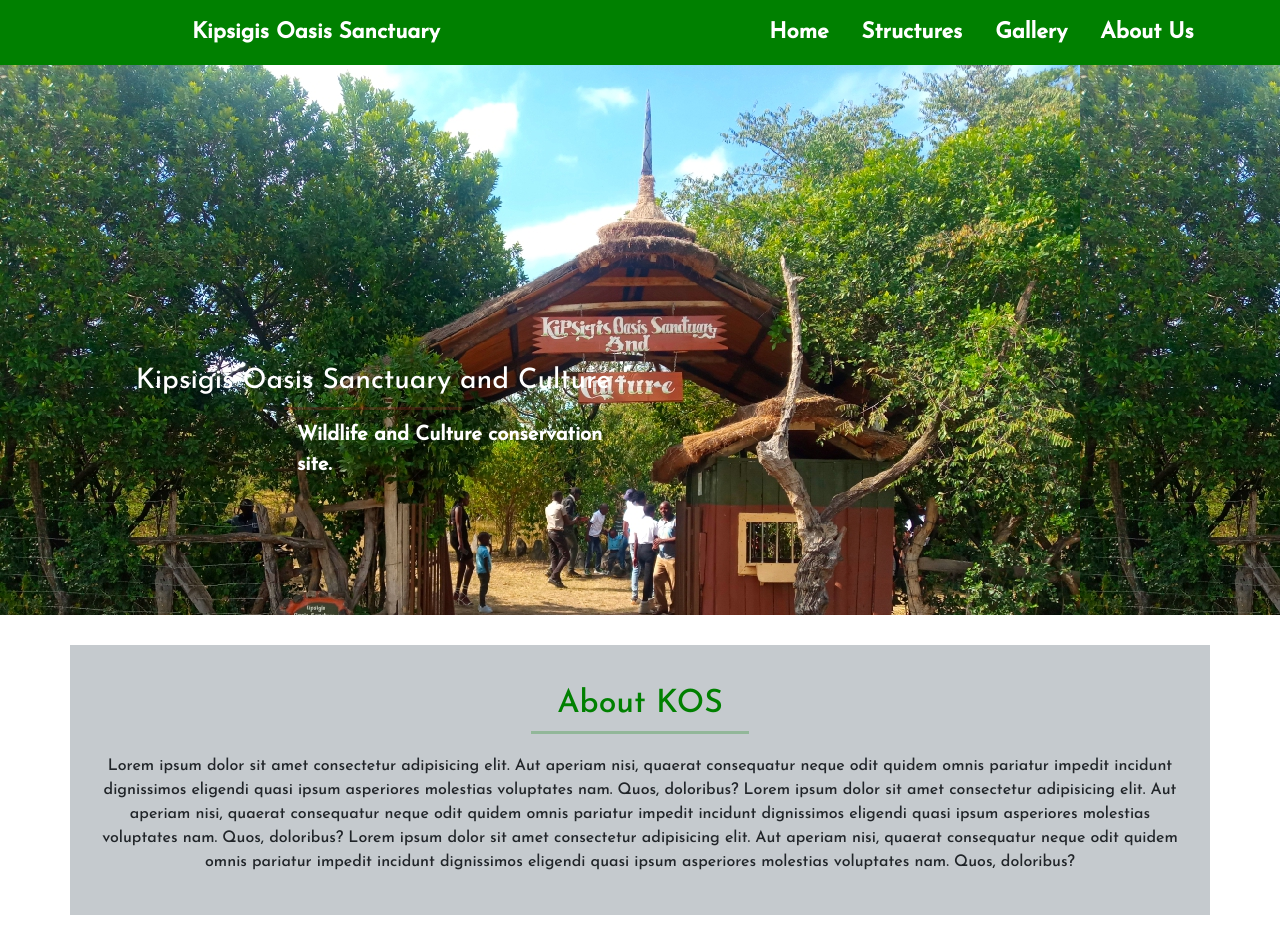
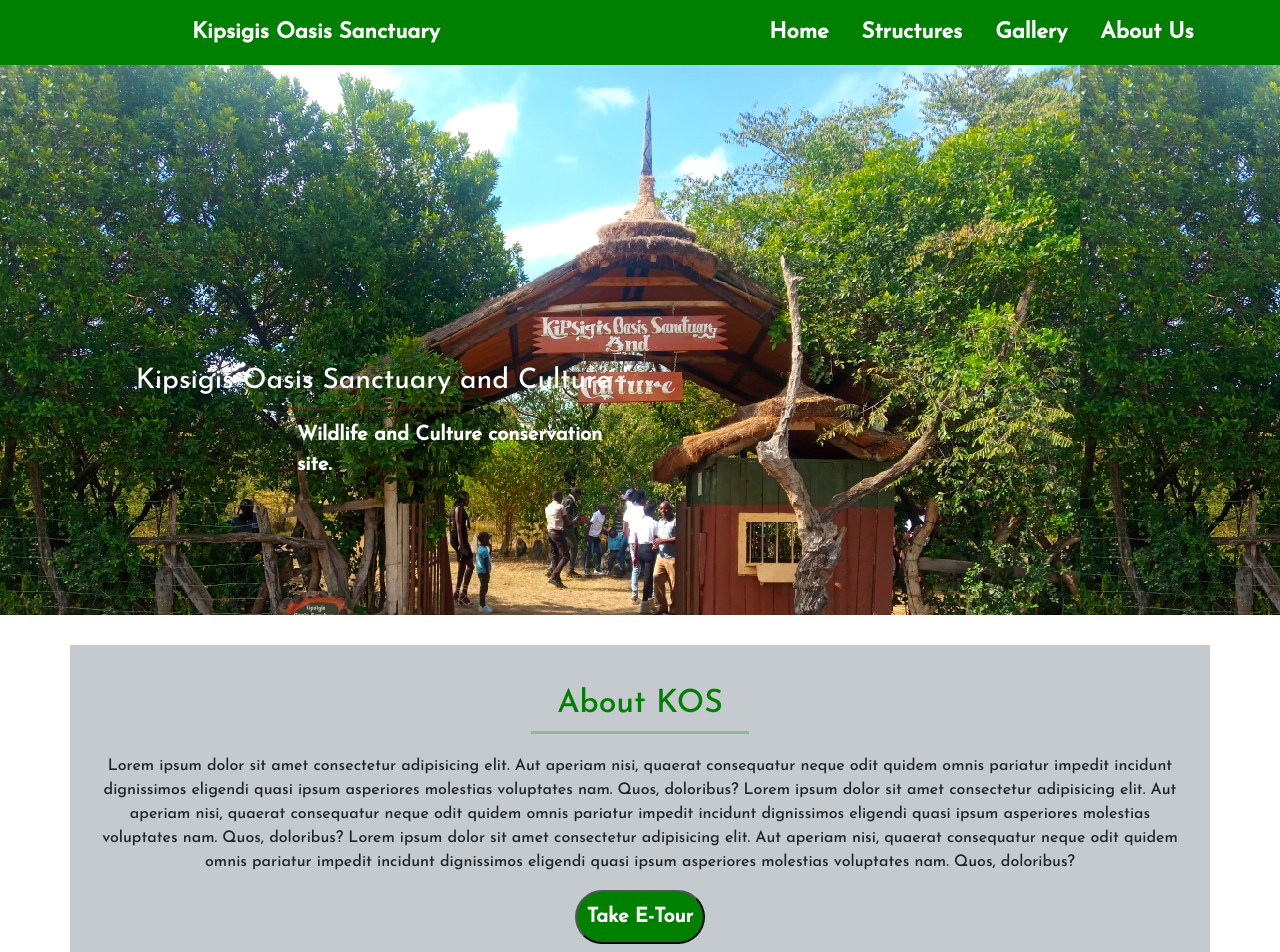
Before and after one commit to Vitalis-Kirui/Kipsigis-Sanctuary-Oasis, an Angular app: page / in a window 1280 px wide. Shown: the top 952 px of the page. Before the commit the page ends 915 px from the top, so only its background shows below. Built offline with nearby package versions, Linux system fonts and the light colour scheme.

Commit message:
creating take e-tour button and it's stylings

```diff
--- a/src/app/Components/home/home.component.css
+++ b/src/app/Components/home/home.component.css
@@ -49,4 +49,21 @@
 
 .aboutKOS p{
     padding-top: 20px;
+    display: flex;
 }
+
+.homeBTN{
+    font-size: 20px;
+    padding: 10px;
+    color:white ;
+    background-color: green;
+    border-radius: 45px;
+    font-weight: 600;
+}
+
+.buttons button:hover{
+    background-color: green;
+    color: white;
+    font-size:21px;
+    padding: 12px;
+}
--- a/src/app/Components/home/home.component.html
+++ b/src/app/Components/home/home.component.html
@@ -48,6 +48,12 @@
                 doloribus?</p>
         </div>
 
+        <div class="buttons">
+
+            <button class="homeBTN">Take E-Tour</button>
+
+        </div>
+
     </div>
 
 </div>
```
